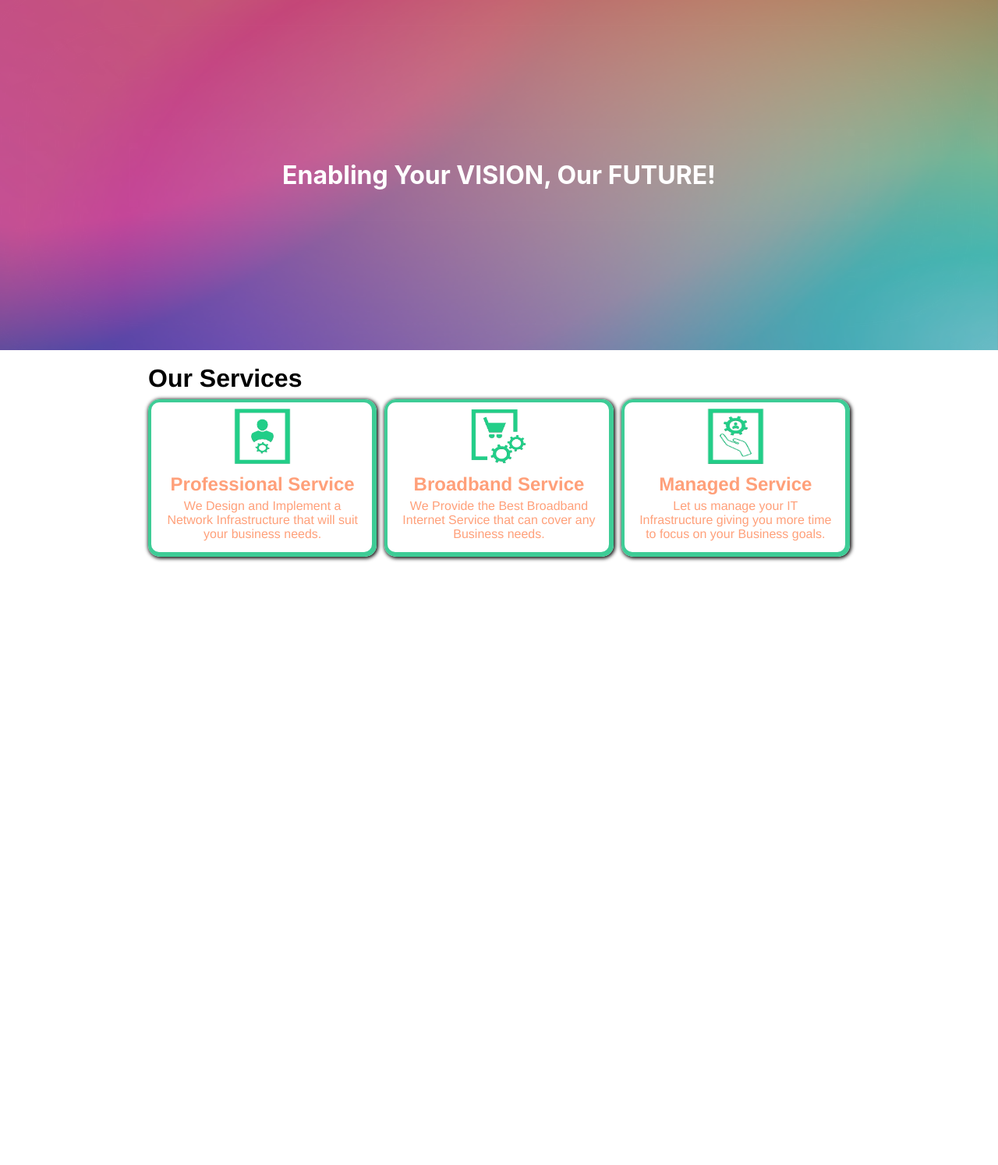
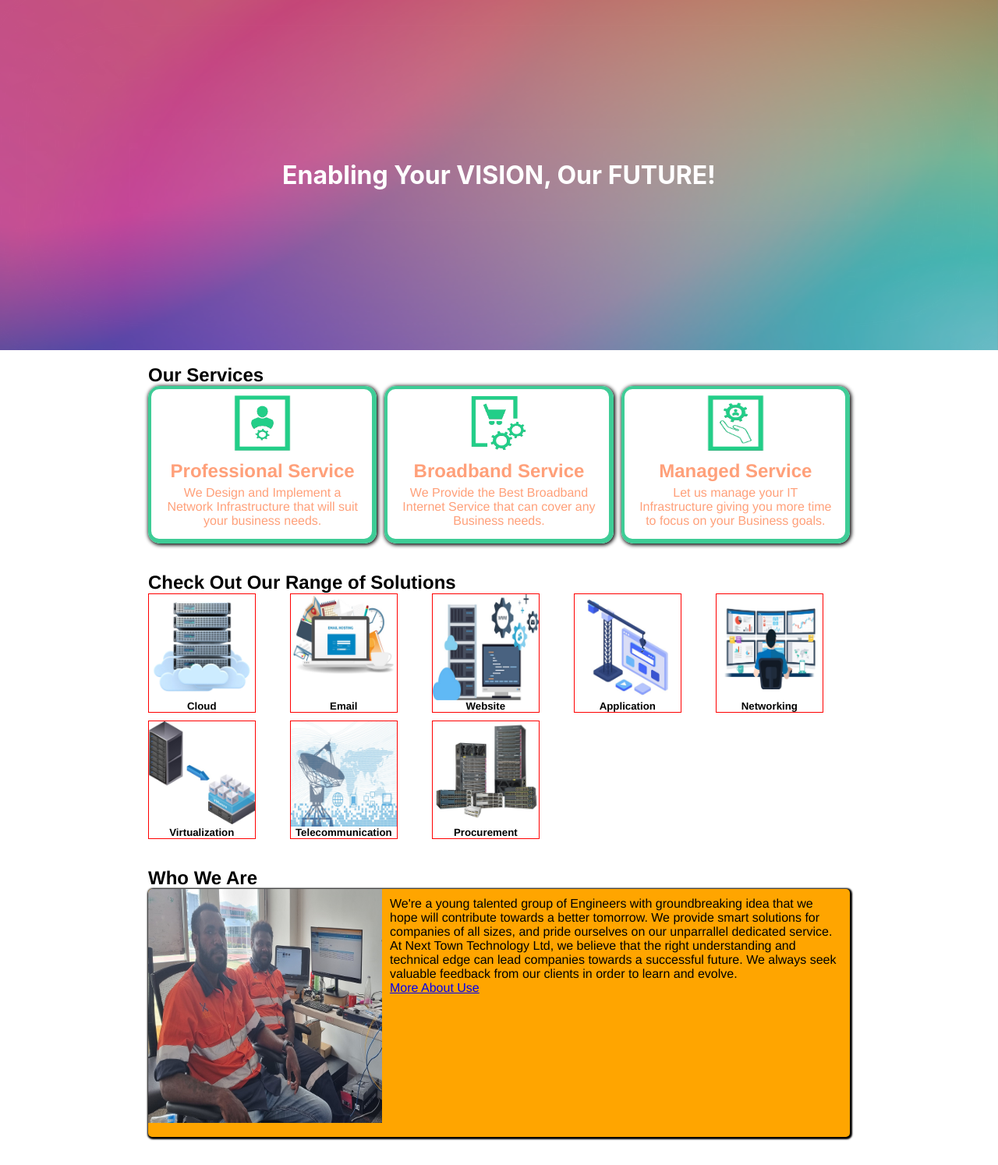
Before and after one commit to Valdaz007/ntt-website, a PHP site: page / in a window 1280 px wide. Shown: the part 76-1570 px from the top of the page at 78% size. Before the commit the page ends 796 px from the top, so only its background shows below. Run offline with PHP 8.4, Linux system fonts and the light colour scheme.

Commit message:
Added solutions & br-info to index

```diff
--- a/ntt-site/inc/static/css/index.css
+++ b/ntt-site/inc/static/css/index.css
@@ -186,8 +186,48 @@ main h1 {
     margin-top: 5px;
 }
 
+.solns {
+    display: grid;
+    grid-template-columns: repeat(4, 1fr);
+    gap: 10px;
+}
 
+.soln {
+    border: 1px solid red;
 
+    width: clamp(100px, 80%, 150px);
+    display: flex;
+    flex-direction: column;
+    align-items:center;
+    justify-content: space-between;
+}
+
+.soln img {
+    width: 100%;
+}
+
+/* Brief Info */
+.br-info {
+    width: 100%;
+
+    display: grid;
+    grid-template-columns: 1fr;
+
+    background-color: orange;
+    box-shadow: 1px 1px 2px 2px black;
+
+    border-radius: 5px;
+    overflow: hidden;
+}
+
+.br-info img {
+    width: 100%;
+    height: 200px;
+}
+
+.param {
+    padding: 10px;
+}
 
 
 /* MEDIA QUERIES */
@@ -204,6 +244,15 @@ main h1 {
     .service-card-content {
         align-items: center;
         text-align: center;
+    }
+
+    .br-info {
+        grid-template-columns: 1fr 2fr;
+    }
+
+    .br-info img {
+        width: 100%;
+        height: clamp(200px, 50vw, 300px);
     }
 }
 
@@ -236,3 +285,10 @@ main h1 {
         height: 90%;
     }
 }
+
+@media(min-width: 1024px) {
+    .solns {
+        display: grid;
+        grid-template-columns: repeat(5, 1fr);
+    }
+}
--- a/ntt-site/index.html
+++ b/ntt-site/index.html
@@ -12,6 +12,7 @@
 </head>
 
 <body>
+    <!-- HEADER -->
     <header>
         <div class="header-wrapper">
             <img src="./inc/static/img/nexttowntech-logo.gif" alt="next town technology ltd logo" width="230px">
@@ -46,14 +47,17 @@
         </div>
     </header>
 
+    <!-- HERO -->
     <section class="hero">
         <h1>Enabling Your VISION, Our FUTURE!</h1>
         <img src="./inc/static/img/bg-img.jpg" alt="">
     </section>
     <br>
+
+    <!-- MAIN -->
     <main>
         <!-- OUR SERVICES -->
-        <h1>Our Services</h1>
+        <h2>Our Services</h2>
         <section class="services">
             <div class="service">
                 <img src="./inc/static/img/Service Icon 6.gif" alt="">
@@ -86,7 +90,69 @@
                 </div>
             </div>
         </section>
+        <br><br>
+
+        <h2>Check Out Our Range of Solutions</h2>
+        <section class="solns">
+            <div class="soln">
+                <img src="./inc/static/img/solns/Cloud-Hosting.jpg" alt="Cloud Solution">
+                <h5>Cloud</h5>
+            </div>
+            <div class="soln">
+                <img src="./inc/static/img/solns/Email-Hosting.jpg" alt="">
+                <h5>Email</h5>
+            </div>
+            <div class="soln">
+                <img src="./inc/static/img/solns/Web-Hosting.jpg" alt="">
+                <h5>Website</h5>
+            </div>
+            <div class="soln">
+                <img src="./inc/static/img/solns/App-Development.jpg" alt="">
+                <h5>Application</h5>
+            </div>
+            <div class="soln">
+                <img src="./inc/static/img/solns/Netw-Mng.jpg" alt="">
+                <h5>Networking</h5>
+            </div>
+            <div class="soln">
+                <img src="./inc/static/img/solns/Virtualization.jpg" alt="">
+                <h5>Virtualization</h5>
+            </div>
+            <div class="soln">
+                <img src="./inc/static/img/solns/Telco-Soln.jpg" alt="">
+                <h5>Telecommunication</h5>
+            </div>
+            <div class="soln">
+                <img src="./inc/static/img/solns/Device-Procurement.jpg" alt="">
+                <h5>Procurement</h5>
+            </div>
+        </section>
+        <br><br>
+
+        <!-- Who We Are -->
+        <h2>Who We Are</h2>
+        <section class="br-info">
+            <img src="./inc/static/img/ntt-izy-vic.jpg" alt="">
+            <div class="param">
+                <p>
+                    We're a young talented group of Engineers with groundbreaking
+                    idea that we hope will contribute towards a better tomorrow.
+                    We provide smart solutions for companies of all sizes, and pride
+                    ourselves on our unparrallel dedicated service.
+                </p>
+                <p>
+                    At Next Town Technology Ltd, we believe that the right understanding
+                    and technical edge can lead companies towards a successful future.
+                    We always seek valuable feedback from our clients in order to learn
+                    and evolve.
+                </p>
+                <a href="#">More About Use</a>
+            </div>
+            <br>
+        </section>
+
     </main>
+    <br><br>
 
     <footer>
 
```
Also changed, not shown: ntt-site/inc/static/img/ntt-izy-vic.jpg (added), ntt-site/inc/static/img/solns/App-Development.jpg (added), ntt-site/inc/static/img/solns/Cloud-Hosting.jpg (added), ntt-site/inc/static/img/solns/Cloud-Storage.jpg (added), ntt-site/inc/static/img/solns/Device-Procurement.jpg (added), ntt-site/inc/static/img/solns/Email-Hosting.jpg (added), ntt-site/inc/static/img/solns/Netw-Mng.jpg (added), ntt-site/inc/static/img/solns/Software-Procurement.jpg (added), ntt-site/inc/static/img/solns/Structured-Cabling.jpg (added), ntt-site/inc/static/img/solns/Telco-Soln.jpg (added), ntt-site/inc/static/img/solns/Virtualization.jpg (added), ntt-site/inc/static/img/solns/Web-Hosting.jpg (added), ntt-site/inc/static/img/solns/WiFi.jpg (added).
